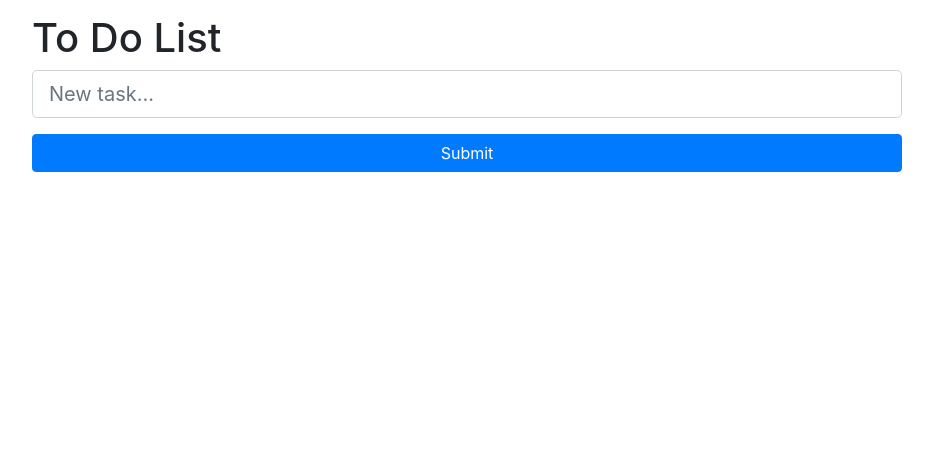
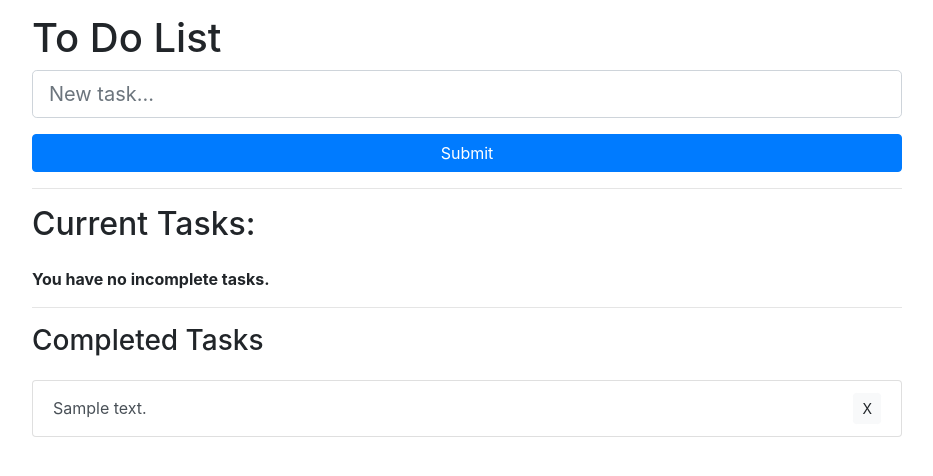
Before and after one commit to jmickey/django-todo, a Django app: page / in a window 1280 px wide. Shown: the part 56-532 px from the top of the page, without its empty margins (173-1106 px from the left). Run offline with Django 3.2, Linux system fonts and the light colour scheme; tables that the repository leaves empty hold one stand-in row (values such as "Sample post"); some libraries are stand-ins or nearby versions.

Commit message:
Added delete and complete methods for tasks.

```diff
--- a/src/django-terraform/urls.py
+++ b/src/django-terraform/urls.py
@@ -19,5 +19,7 @@ from todo import views as todo
 
 urlpatterns = [
     path('admin/', admin.site.urls),
-    path('', todo.home, name='home')
+    path('', todo.home, name='home'),
+    path('tasks/complete/', todo.complete_task, name='completed_task'),
+    path('tasks/delete/', todo.delete_task, name='delete_task')
 ]
--- a/src/static/css/site.css
+++ b/src/static/css/site.css
@@ -24,3 +24,20 @@ body {
 .btn-full {
     width: 100%;
 }
+
+ h2, h3 {
+    padding-bottom: 0.5em;
+}
+
+.pad-right {
+    padding-right: 2px
+}
+
+.flex {
+    display: flex;
+    align-items: center;
+}
+
+.flex-right {
+    margin-left: auto;
+}
--- a/src/templates/home.html
+++ b/src/templates/home.html
@@ -1,4 +1,6 @@
 {% extends "base.html" %}
+
+{% load todo_extras  %}
 
 {% block content %}
     <h1>To Do List</h1>
@@ -14,6 +16,59 @@
                     <input type="submit" value="Submit" class="btn btn-primary btn-full"/>
                 </div>
             </form>
+
+            <hr />
+
+            <h2>Current Tasks:</h2>
+
+            <div class="list-group">
+                {% for task in tasks|is_completed:False %}
+                    <div class="list-group-item list-group-item-action flex">
+                        {{ task.description }}
+                        <div class="flex-right pad-right">
+                            <form action="tasks/delete/" method="post">
+                                {% csrf_token %}
+                                <input type="hidden" value={{ task.id }} name="id" />
+                                <button type="submit" class="btn btn-sm btn-light">
+                                    X
+                                </button>
+                            </form>
+                        </div>
+                        <div>
+                            <form action="/tasks/complete/" method="post">
+                                {% csrf_token %}
+                                <input type="hidden" value={{ task.id }} name="id" />
+                                <button type="submit" class="btn btn-sm btn-light">
+                                    ✓
+                                </button>
+                            </form>
+                        </div>
+                    </div>
+                {% empty %}
+                    <strong>You have no incomplete tasks.</strong>
+                {% endfor %}
+            </div>
+            <hr />
+            <h3>Completed Tasks</h3>
+            <div class="list-group">
+
+                {% for task in tasks|is_completed:True %}
+                    <div class="list-group-item list-group-item-action flex">
+                        {{ task.description }}
+                        <span class="flex-right">
+                            <form action="tasks/delete/" method="post">
+                                {% csrf_token %}
+                                <input type="hidden" value={{ task.id }} name="id" />
+                                <button type="submit" class="btn btn-sm btn-light">
+                                    X
+                                </button>
+                            </form>
+                        </span>
+                    </div>
+                {% empty %}
+                    <strong>You have not completed any tasks.</strong>
+                {% endfor %}
+            </div>
         </div>
     </div>
 {% endblock %}
--- a/src/todo/forms.py
+++ b/src/todo/forms.py
@@ -16,3 +16,7 @@ class NewTaskForm(forms.ModelForm):
     class Meta:
         model = TaskItem
         fields = ["description"]
+
+
+class TaskActionForm(forms.Form):
+    id = forms.IntegerField(widget=widgets.HiddenInput())
--- /dev/null
+++ b/src/todo/templatetags/todo_extras.py
@@ -0,0 +1,8 @@
+from django import template
+
+register = template.Library()
+
+
+@register.filter
+def is_completed(tasks, option):
+    return tasks.filter(is_completed=option)
--- a/src/todo/views.py
+++ b/src/todo/views.py
@@ -1,7 +1,7 @@
 from django.shortcuts import render
 from django.http import HttpResponseRedirect
 from .models import TaskItem
-from .forms import NewTaskForm
+from .forms import NewTaskForm, TaskActionForm
 
 
 def home(request):
@@ -14,3 +14,21 @@ def home(request):
         form = NewTaskForm()
     tasks = TaskItem.objects.all()
     return render(request, 'home.html', {'tasks': tasks, 'form': form})
+
+
+def complete_task(request):
+    if request.method == 'POST':
+        form = TaskActionForm(request.POST)
+        if form.is_valid():
+            task = TaskItem.objects.get(id=form.cleaned_data.get('id'))
+            task.is_completed = True
+            task.save()
+    return HttpResponseRedirect('/')
+
+
+def delete_task(request):
+    if request.method == 'POST':
+        form = TaskActionForm(request.POST)
+        if form.is_valid():
+            TaskItem.objects.get(id=form.cleaned_data.get('id')).delete()
+    return HttpResponseRedirect('/')
```
Also changed, not shown: src/todo/templatetags/__init__.py (added).
